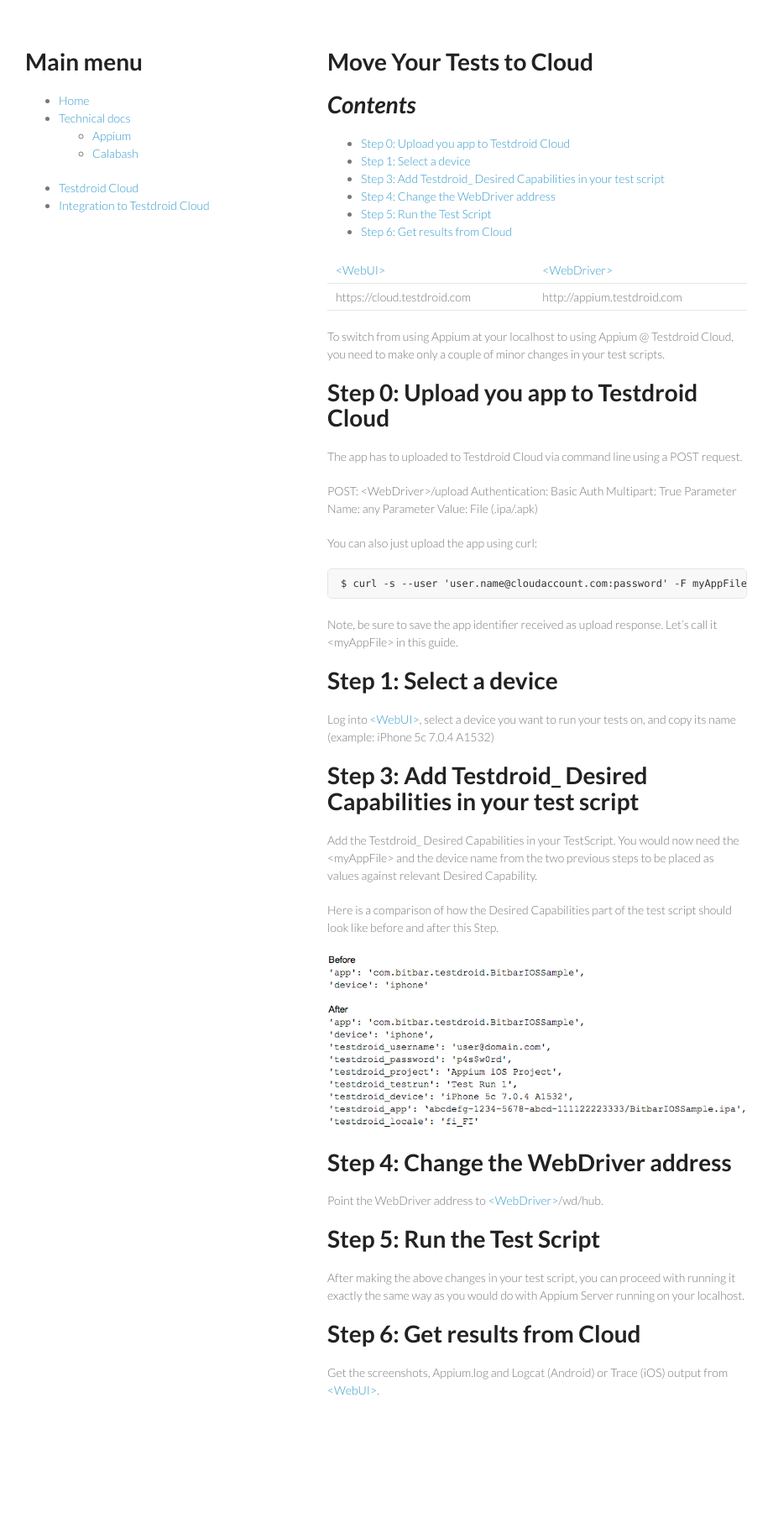
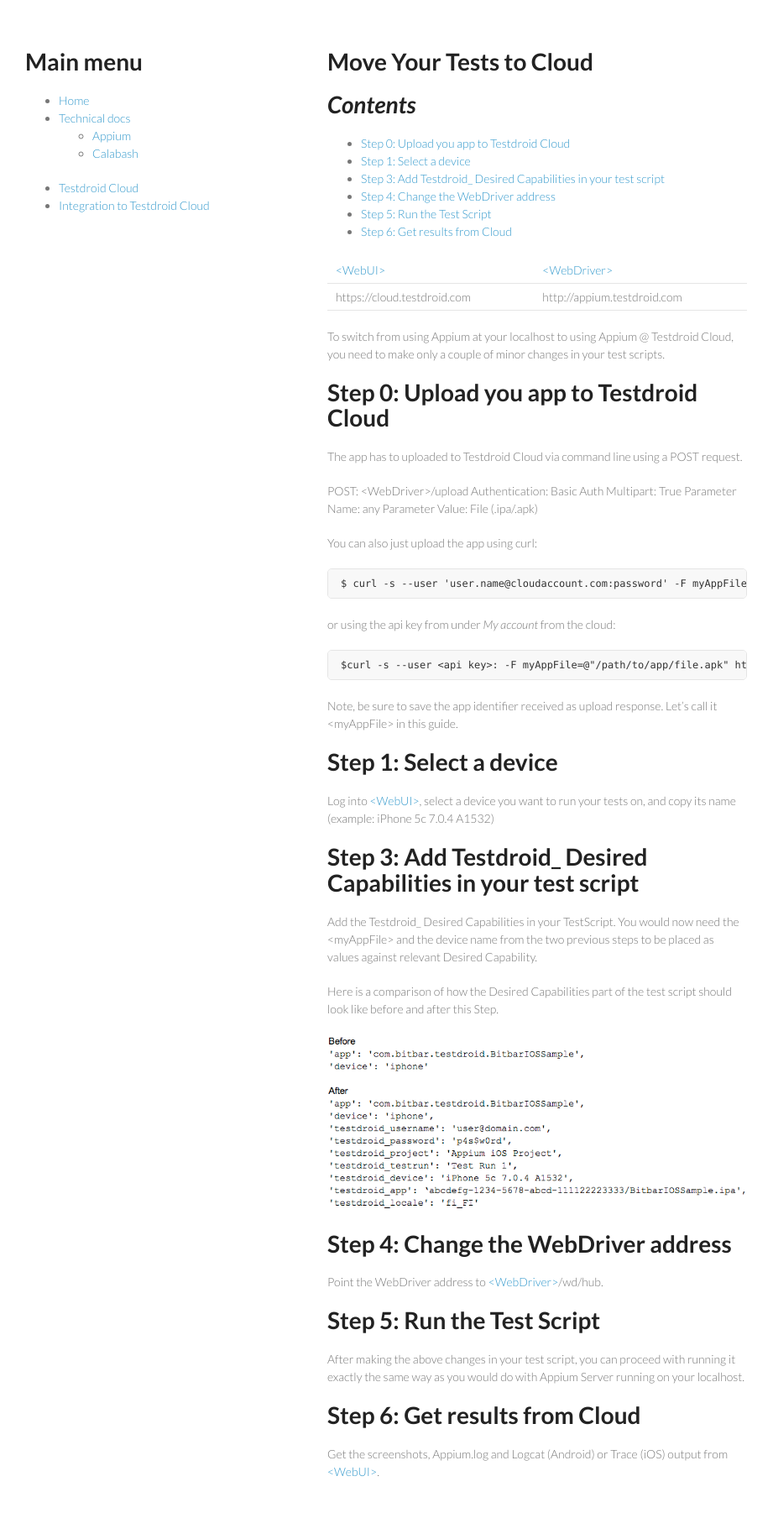
Before and after one commit to aknackiron/testdroid-documentation, a Jekyll site: the page built from appium/moving-tests-to-cloud.md, in a window 1280 px wide. Shown: the whole page at 84% size, without its empty margins (180-1101 px from the left). Built offline with Jekyll 4.4.1, drawn with Linux system fonts in a browser that asks for light colours; nearby versions of some CDN libraries; before the commit the page ends 1736 px from its top, so only the background shows below that.

Commit message:
api key example to upload app

```diff
--- a/appium/moving-tests-to-cloud.md
+++ b/appium/moving-tests-to-cloud.md
@@ -28,6 +28,10 @@
 You can also just upload the app using curl:
 
     $ curl -s --user 'user.name@cloudaccount.com:password' -F myAppFile=@"/path/to/app/file.apk" http://appium.testdroid.com/upload
+
+or using the api key from under *My account* from the cloud:
+
+    $curl -s --user <api key>: -F myAppFile=@"/path/to/app/file.apk" http://appium.testdroid.com/
 
 Note, be sure to save the app identifier received as upload
 response. Let's call it \<myAppFile\> in this guide.
```
